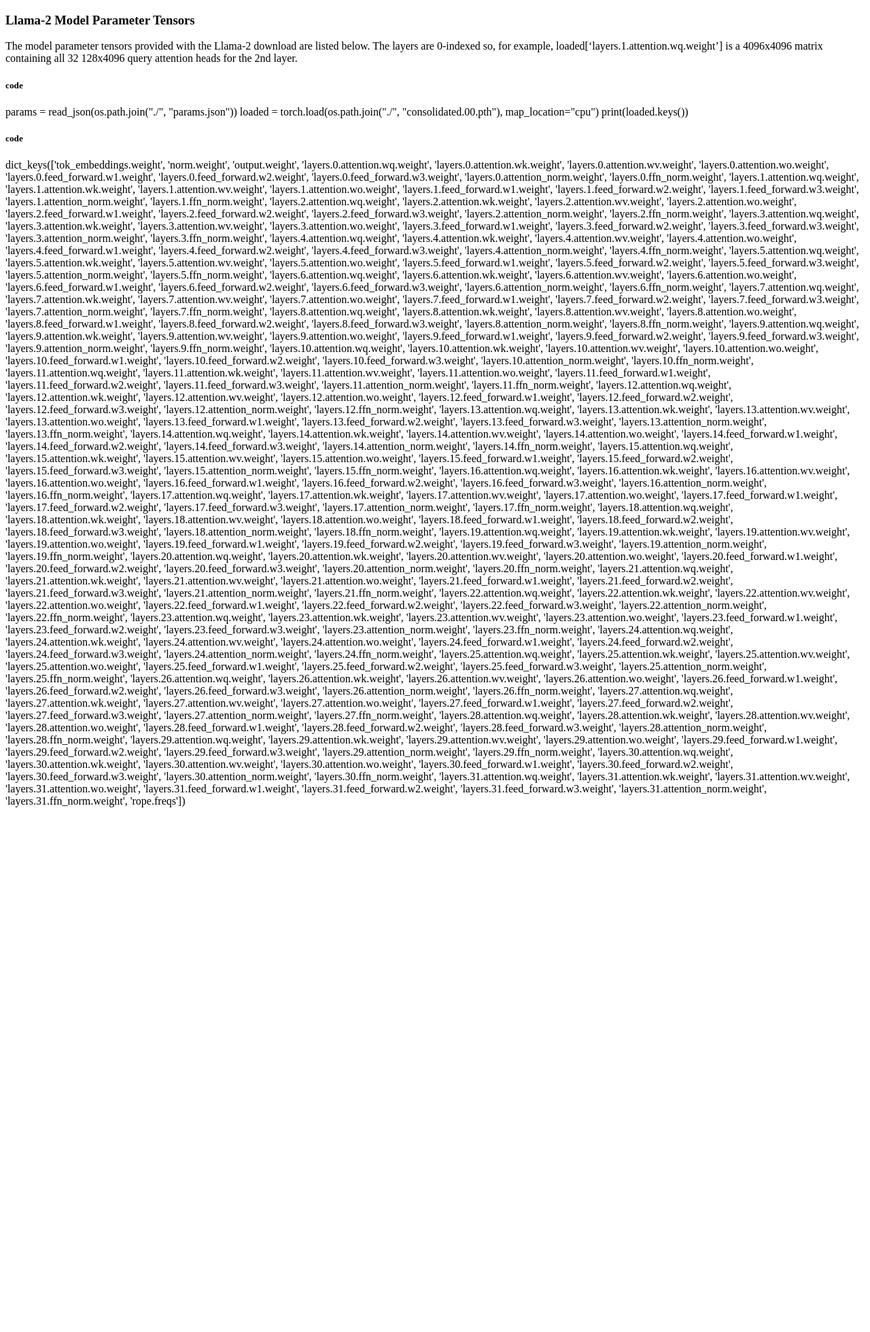
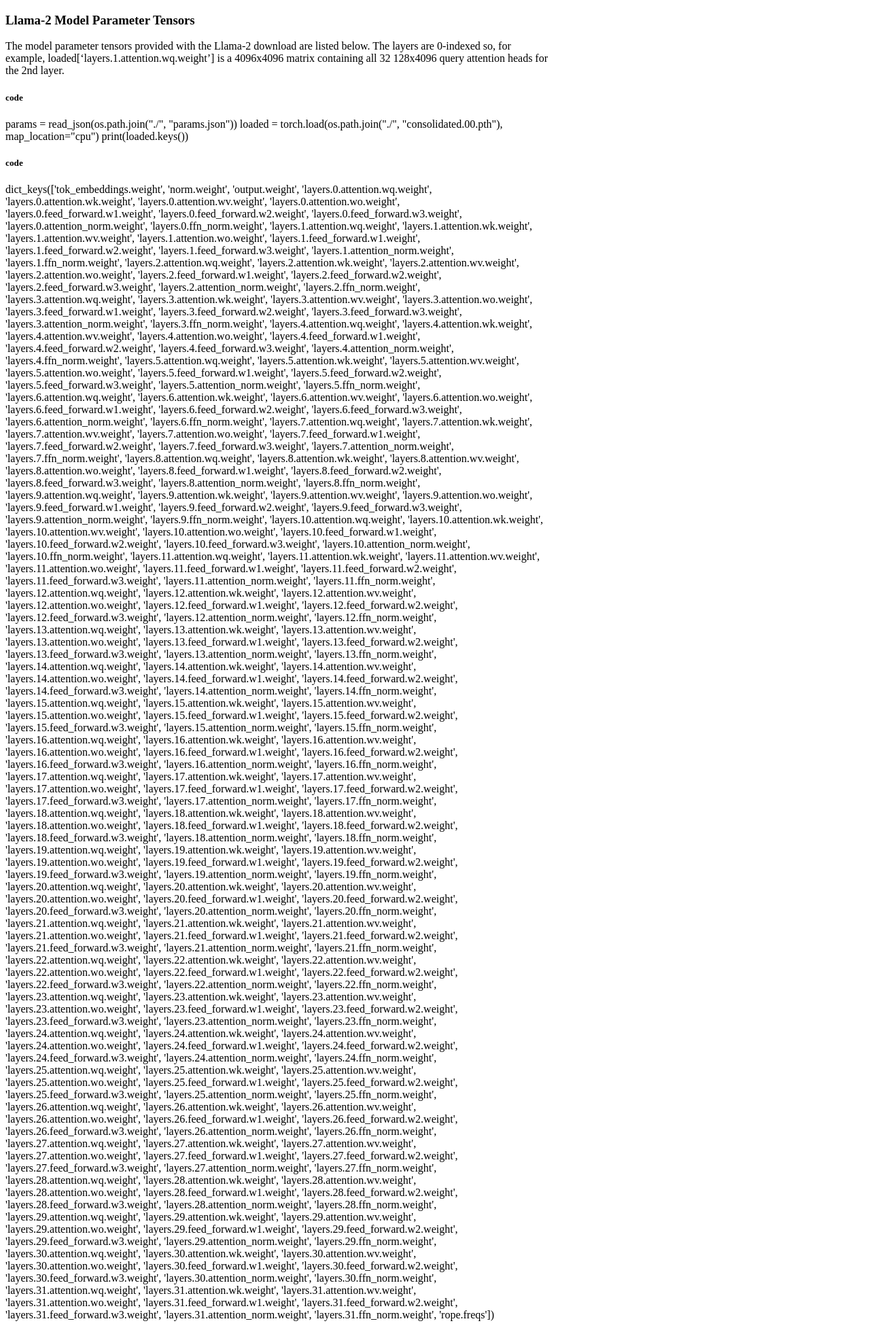
Before and after one commit to landrewwray/landrewwray.github.io, a Jekyll site: the page docs/Llama-2/Llama-2-tensors.html, which Jekyll copies as it is, in a window 1280 px wide. Shown: the whole page at 68% size. Built offline with Jekyll 4.4.1, drawn with Linux system fonts in a browser that asks for light colours; before the commit the page ends 1204 px from its top, so only the background shows below that.

Commit message:
Update Llama-2-tensors.html

```diff
--- a/docs/Llama-2/Llama-2-tensors.html
+++ b/docs/Llama-2/Llama-2-tensors.html
@@ -2,9 +2,9 @@
 <html>
 <head>
 <style>
-p.ex1 {
-  max-width: 800px;
-}
+  body {
+    max-width: 800px;
+  }
 </style>
 </head>
 <body>
```
